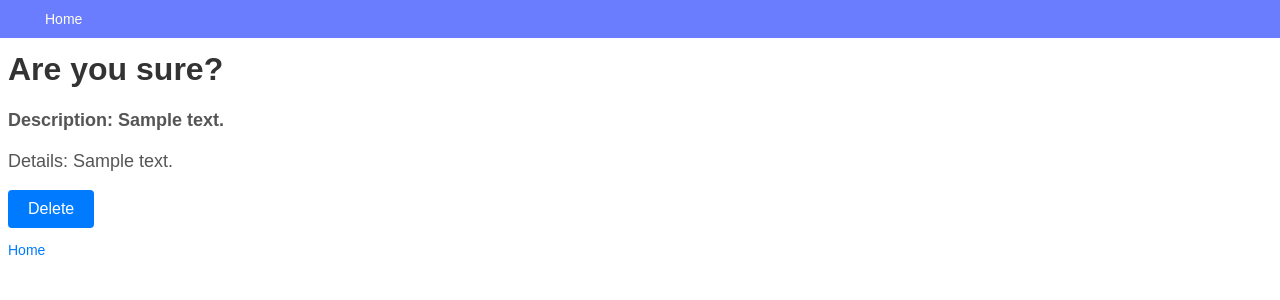
After one commit to IvanAshikhin/homework_55_ivan_ashikhin, a Django app: template app/webapp/templates/article_confitm_delete.html in a window 1280 px wide. The commit adds this page. Shown: the top 300 px of the page. Run offline with Django 4.2, Linux system fonts and the light colour scheme; the template is opened without the code that fills it: most values are stand-ins (such as "Sample title", 1, 10 or a date in 2020).

Commit message:
Удаление
Реализовал удаление с подтверждением

```diff
--- /dev/null
+++ b/app/webapp/templates/article_confitm_delete.html
@@ -0,0 +1,14 @@
+{% extends "base.html" %}
+{% block title %}{{ article.title }}Confirm delete{% endblock %}
+{% block menu %}
+{% endblock %}
+{% block content %}
+   <h1 class="detail">Are you sure?</h1>
+    <p class="detail_desc">Description: {{ article.description }}</p>
+    <p class="details">Details: {{ article.details }}</p>
+    <form action="{% url 'confirm_delete' article.pk %}" method="post">
+    {% csrf_token %}
+        <p><input type="submit" value="Delete"></p>
+        <p><a href="{% url 'index_page' %}" class="">Home</a></p>
+    </form>
+{% endblock %}
--- a/app/webapp/templates/article_detail.html
+++ b/app/webapp/templates/article_detail.html
@@ -3,6 +3,7 @@
 {% block menu %}
    <li><a href="{% url 'add_task' %}">Add Task</a></li>
    <li><a href="{% url 'task_update' article.pk %}">Update Task</a></li>
+   <li><a href="{% url 'delete_task' article.pk %}">Delete Task</a></li>
 {% endblock %}
 {% block content %}
    <h1 class="detail">Detail</h1>
--- a/app/webapp/templates/index.html
+++ b/app/webapp/templates/index.html
@@ -11,7 +11,6 @@
        <div>{{ article.status }}</div>
        <div>{{ article.done_date }}</div>
        <p><a href="{% url 'detail_task' article.pk %}">More...</a></p>
-       <p class="delete"><a class="delete_href" href="/article/delete?pk={{article.pk}}">Удалить</a></p>
        <hr/>
    {% endfor %}
 {% endblock %}
--- a/app/webapp/urls.py
+++ b/app/webapp/urls.py
@@ -6,6 +6,7 @@ urlpatterns = [
     path("", base.index_view, name="index_page"),
     path('article/add/', articles.add_view, name="add_task"),
     path('article/<int:pk>', articles.detail_view, name='detail_task'),
-    path('article/delete/', articles.delete_view, name='delete_task'),
-    path('article/<int:pk>/update/', articles.update_view, name='task_update')
+    path('article/<int:pk>/update/', articles.update_view, name='task_update'),
+    path('article/<int:pk>/delete/', articles.delete_view, name='delete_task'),
+    path('article/<int:pk>/confirm_delete/', articles.confirm_delete, name='confirm_delete')
 ]
```
Also changed, not shown: app/webapp/views/articles.py (+11 -7 lines).
